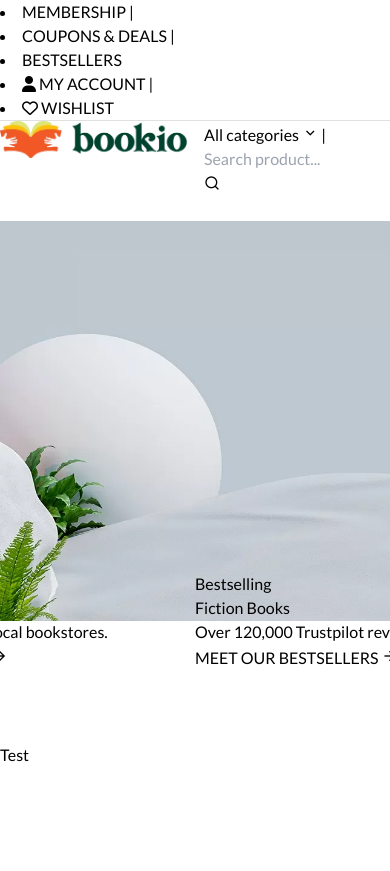
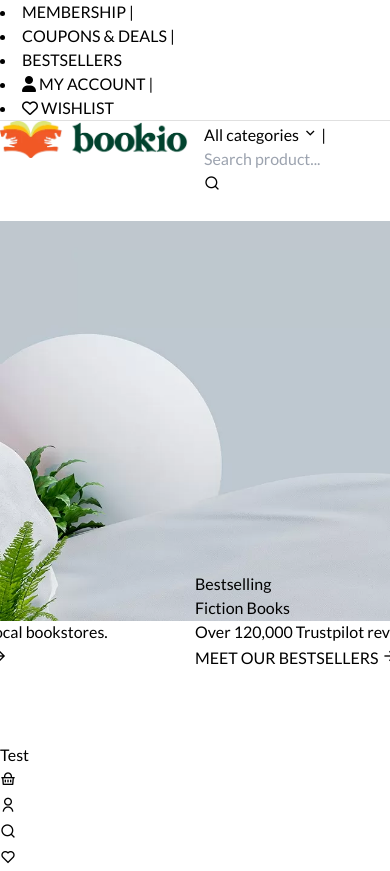
Before and after one commit to Book-Trekker/bookio-client, a React (Create React App) app: page / in a window 390 px wide. Shown: the top 871 px of the page. Before the commit the page ends 844 px from the top, so only its background shows below. Built offline with nearby package versions, Linux system fonts and the light colour scheme; what @material-tailwind/react would draw is missing.

Commit message:
complete mobile bottom nav

```diff
--- a/src/Pages/HomePage/HomePage.jsx
+++ b/src/Pages/HomePage/HomePage.jsx
@@ -1,4 +1,5 @@
 import React from 'react'
+import MobileMenu from '../MobileMenu/MobileMenu'
 import MIddleHeder from './Header/MIddleHeder'
 import TopHeader from './Header/TopHeader'
 import Hero from './Hero/Hero'
@@ -9,7 +10,8 @@ const HomePage = () => {
       <TopHeader />
       <MIddleHeder />
       <Hero />
-      <h2 className="2xl">Test</h2>
+      <h2 className='2xl'>Test</h2>
+      <MobileMenu />
     </section>
   )
 }
--- /dev/null
+++ b/src/Pages/MobileMenu/MobileMenu.jsx
@@ -0,0 +1,33 @@
+import React from 'react'
+import { Link } from 'react-router-dom'
+
+const MobileMenu = () => {
+  return (
+    <section className='mobile_menu fixed bottom-0 w-full block md:hidden'>
+      <div className='menu bg-primary h-14 text-white grid grid-cols-4 items-center justify-evenly'>
+        <div className='menu_link text-center'>
+          <Link to='/'>
+            <i class='ri-shopping-basket-line text-2xl'></i>
+          </Link>
+        </div>
+        <div className='menu_link text-center'>
+          <Link to='/'>
+            <i class='ri-user-line text-2xl'></i>
+          </Link>
+        </div>
+        <div className='menu_link text-center'>
+          <Link to='/'>
+            <i class='ri-search-line text-2xl'></i>
+          </Link>
+        </div>
+        <div className='menu_link text-center'>
+          <Link to='/'>
+            <i class='ri-heart-line text-2xl'></i>
+          </Link>
+        </div>
+      </div>
+    </section>
+  )
+}
+
+export default MobileMenu
```
